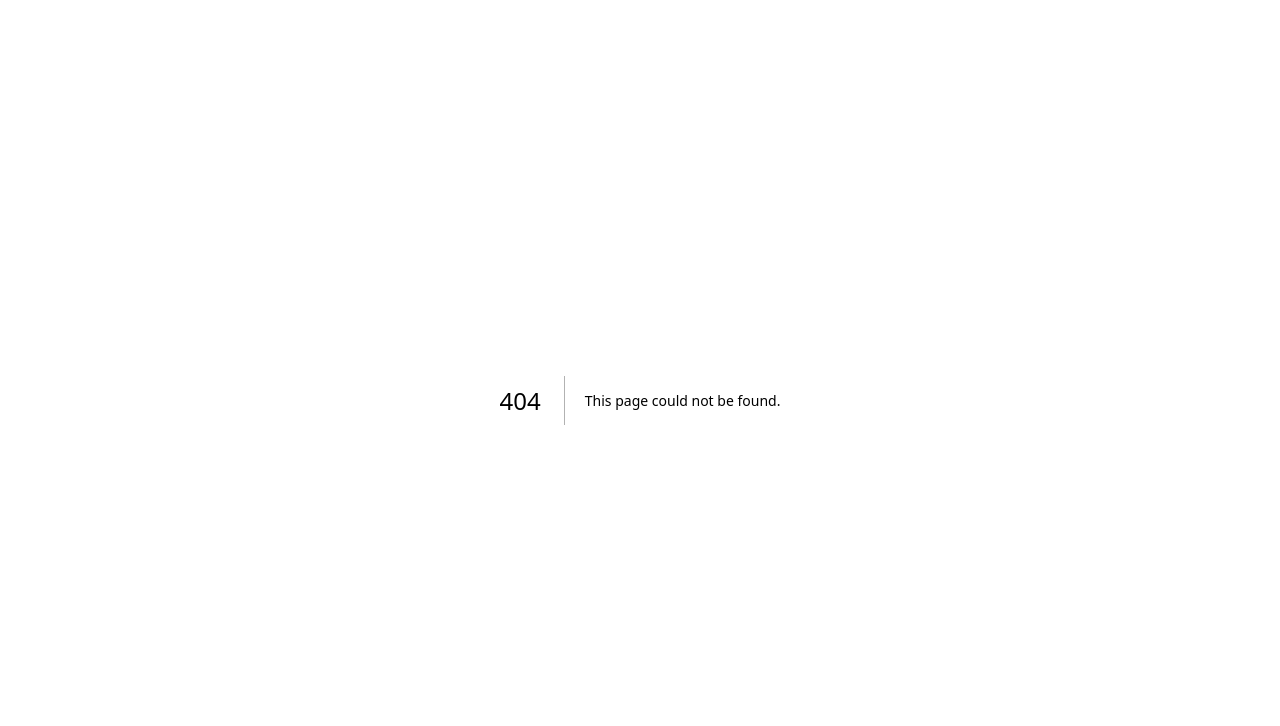
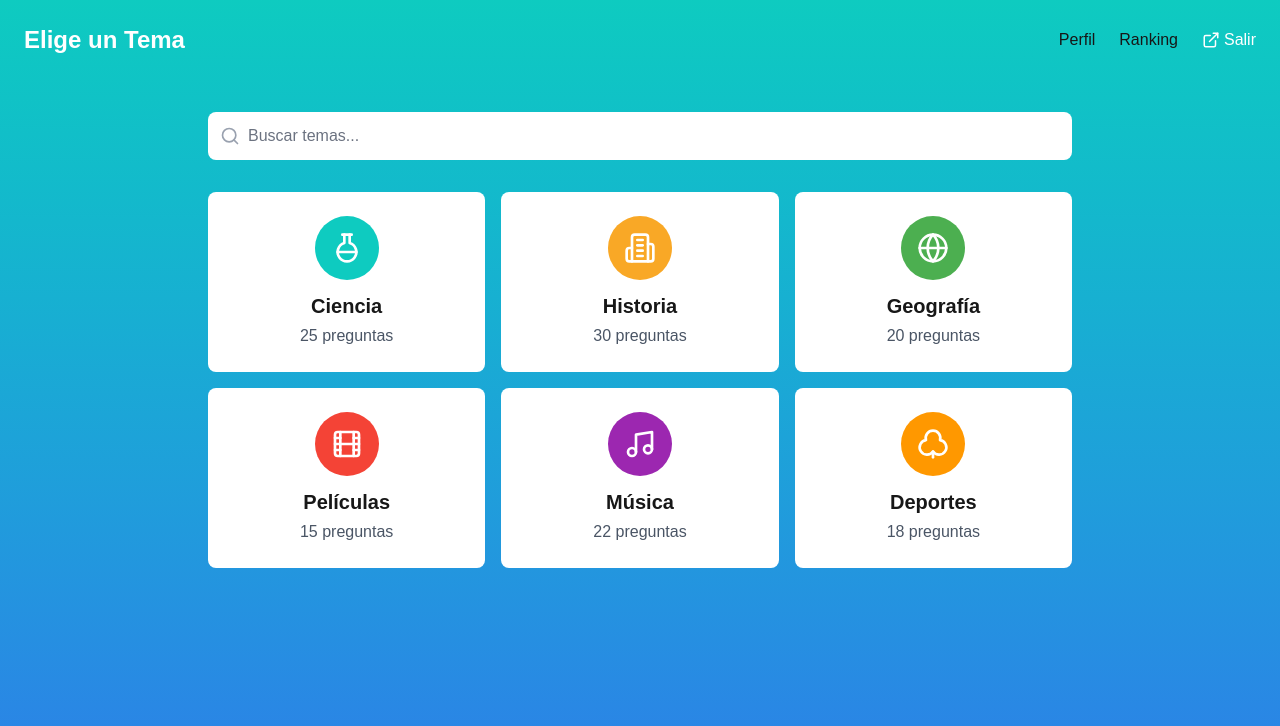
Before and after one commit to facubarneche/triviando-frontend, a Next.js app: page /topics in a window 1280 px wide. Before the commit this address had no page. Shown: the top 726 px of the page. Built offline with nearby package versions, Linux system fonts and the light colour scheme.

Commit message:
[FEATURE] Mock topics view inicial

```diff
--- /dev/null
+++ b/postcss.config.mjs
@@ -0,0 +1,6 @@
+const config = {
+  plugins: {
+    '@tailwindcss/postcss': {},
+  },
+};
+export default config;
--- /dev/null
+++ b/src/app/(pages)/topics/page.tsx
@@ -0,0 +1,103 @@
+'use client';
+
+import {
+  Search,
+  ExternalLink,
+  FlaskRoundIcon as Flask,
+  Building2,
+  Globe,
+  Film,
+  Music,
+  ClubIcon as Football,
+} from 'lucide-react';
+
+export default function TopicSelection() {
+  return (
+    <div className="min-h-screen bg-gradient-to-b from-[#0ECBC0] to-[#2D7EE8]">
+      <header className="flex justify-between items-center p-6">
+        <h1 className="text-white text-2xl font-bold">Elige un Tema</h1>
+        <div className="flex items-center gap-6">
+          <a href="#" className="text-white hover:underline">
+            Perfil
+          </a>
+          <a href="#" className="text-white hover:underline">
+            Ranking
+          </a>
+          <button className="flex items-center gap-1 text-white">
+            <ExternalLink size={18} />
+            <span>Salir</span>
+          </button>
+        </div>
+      </header>
+
+      <main className="max-w-4xl mx-auto px-4 py-8">
+        <div className="relative mb-8">
+          <div className="absolute inset-y-0 left-0 pl-3 flex items-center pointer-events-none">
+            <Search className="h-5 w-5 text-gray-400" />
+          </div>
+          <input
+            type="text"
+            placeholder="Buscar temas..."
+            className="w-full py-3 pl-10 pr-4 bg-white rounded-lg focus:outline-none"
+          />
+        </div>
+
+        <div className="grid grid-cols-1 md:grid-cols-3 gap-4">
+          {/* Ciencia */}
+          <div className="bg-white bg-opacity-90 rounded-lg p-6 flex flex-col items-center">
+            <div className="w-16 h-16 rounded-full bg-[#0ECBC0] flex items-center justify-center mb-3">
+              <Flask className="h-8 w-8 text-white" />
+            </div>
+            <h2 className="text-xl font-bold mb-1">Ciencia</h2>
+            <p className="text-gray-600">25 preguntas</p>
+          </div>
+
+          {/* Historia */}
+          <div className="bg-white bg-opacity-90 rounded-lg p-6 flex flex-col items-center">
+            <div className="w-16 h-16 rounded-full bg-[#F9A826] flex items-center justify-center mb-3">
+              <Building2 className="h-8 w-8 text-white" />
+            </div>
+            <h2 className="text-xl font-bold mb-1">Historia</h2>
+            <p className="text-gray-600">30 preguntas</p>
+          </div>
+
+          {/* Geografía */}
+          <div className="bg-white bg-opacity-90 rounded-lg p-6 flex flex-col items-center">
+            <div className="w-16 h-16 rounded-full bg-[#4CAF50] flex items-center justify-center mb-3">
+              <Globe className="h-8 w-8 text-white" />
+            </div>
+            <h2 className="text-xl font-bold mb-1">Geografía</h2>
+            <p className="text-gray-600">20 preguntas</p>
+          </div>
+
+          {/* Películas */}
+          <div className="bg-white bg-opacity-90 rounded-lg p-6 flex flex-col items-center">
+            <div className="w-16 h-16 rounded-full bg-[#F44336] flex items-center justify-center mb-3">
+              <Film className="h-8 w-8 text-white" />
+            </div>
+            <h2 className="text-xl font-bold mb-1">Películas</h2>
+            <p className="text-gray-600">15 preguntas</p>
+          </div>
+
+          {/* Música */}
+          <div className="bg-white bg-opacity-90 rounded-lg p-6 flex flex-col items-center">
+            <div className="w-16 h-16 rounded-full bg-[#9C27B0] flex items-center justify-center mb-3">
+              <Music className="h-8 w-8 text-white" />
+            </div>
+            <h2 className="text-xl font-bold mb-1">Música</h2>
+            <p className="text-gray-600">22 preguntas</p>
+          </div>
+
+          {/* Deportes */}
+          <div className="bg-white bg-opacity-90 rounded-lg p-6 flex flex-col items-center">
+            <div className="w-16 h-16 rounded-full bg-[#FF9800] flex items-center justify-center mb-3">
+              <Football className="h-8 w-8 text-white" />
+            </div>
+            <h2 className="text-xl font-bold mb-1">Deportes</h2>
+            <p className="text-gray-600">18 preguntas</p>
+          </div>
+        </div>
+      </main>
+    </div>
+  );
+}
--- a/src/app/globals.css
+++ b/src/app/globals.css
@@ -1,14 +1,16 @@
+@import 'tailwindcss';
+
 :root {
   --background: #ffffff;
   --foreground: #171717;
 }
 
-@media (prefers-color-scheme: dark) {
+/* @media (prefers-color-scheme: dark) {
   :root {
     --background: #0a0a0a;
     --foreground: #ededed;
   }
-}
+} */
 
 html,
 body {
@@ -26,8 +28,6 @@ body {
 
 * {
   box-sizing: border-box;
-  padding: 0;
-  margin: 0;
 }
 
 a {
@@ -35,8 +35,8 @@ a {
   text-decoration: none;
 }
 
-@media (prefers-color-scheme: dark) {
+/* @media (prefers-color-scheme: dark) {
   html {
     color-scheme: dark;
   }
-}
+} */
--- a/src/app/layout.tsx
+++ b/src/app/layout.tsx
@@ -1,6 +1,8 @@
 import type { Metadata } from 'next';
 import { Geist, Geist_Mono } from 'next/font/google';
 import './globals.css';
+import { PrimeReactProvider } from 'primereact/api';
+import 'primereact/resources/themes/lara-light-purple/theme.css';
 
 const geistSans = Geist({
   variable: '--font-geist-sans',
@@ -19,8 +21,10 @@ export const metadata: Metadata = {
 
 export default function RootLayout({ children }: { readonly children: React.ReactNode }) {
   return (
-    <html lang="en">
-      <body className={`${geistSans.variable} ${geistMono.variable}`}>{children}</body>
-    </html>
+    <PrimeReactProvider>
+      <html lang="en">
+        <body className={`${geistSans.variable} ${geistMono.variable}`}>{children}</body>
+      </html>
+    </PrimeReactProvider>
   );
 }
--- a/src/app/page.module.css
+++ b/src/app/page.module.css
@@ -16,8 +16,6 @@
   font-family: var(--font-geist-sans);
 }
 
-
-
 @media (prefers-color-scheme: dark) {
   .logo {
     filter: invert();
--- /dev/null
+++ b/src/app/postcss.config.mjs
@@ -0,0 +1,6 @@
+const config = {
+    plugins: {
+      "@tailwindcss/postcss": {},
+    },
+  };
+  export default config;
--- /dev/null
+++ b/src/app/tailwind.config.js
@@ -0,0 +1,11 @@
+module.exports = {
+  content: [
+    "./app/**/*.{js,ts,jsx,tsx}",
+    "./pages/**/*.{js,ts,jsx,tsx}",
+    "./components/**/*.{js,ts,jsx,tsx}"
+  ],
+  theme: {
+    extend: {},
+  },
+  plugins: [],
+}
```
Also changed, not shown: package.json (+21 -5 lines), 1 other file (tests, documents, lock files or other folders).
